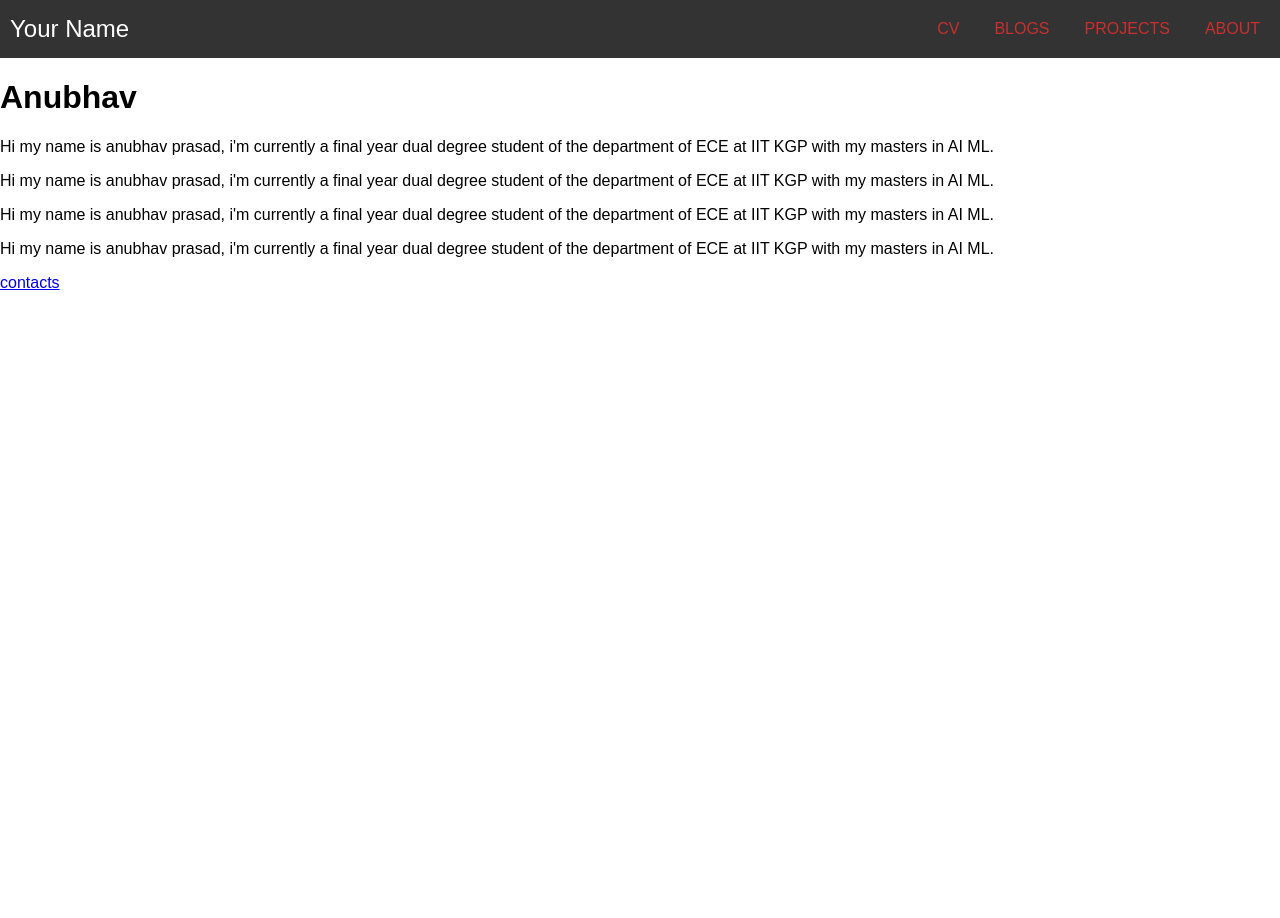
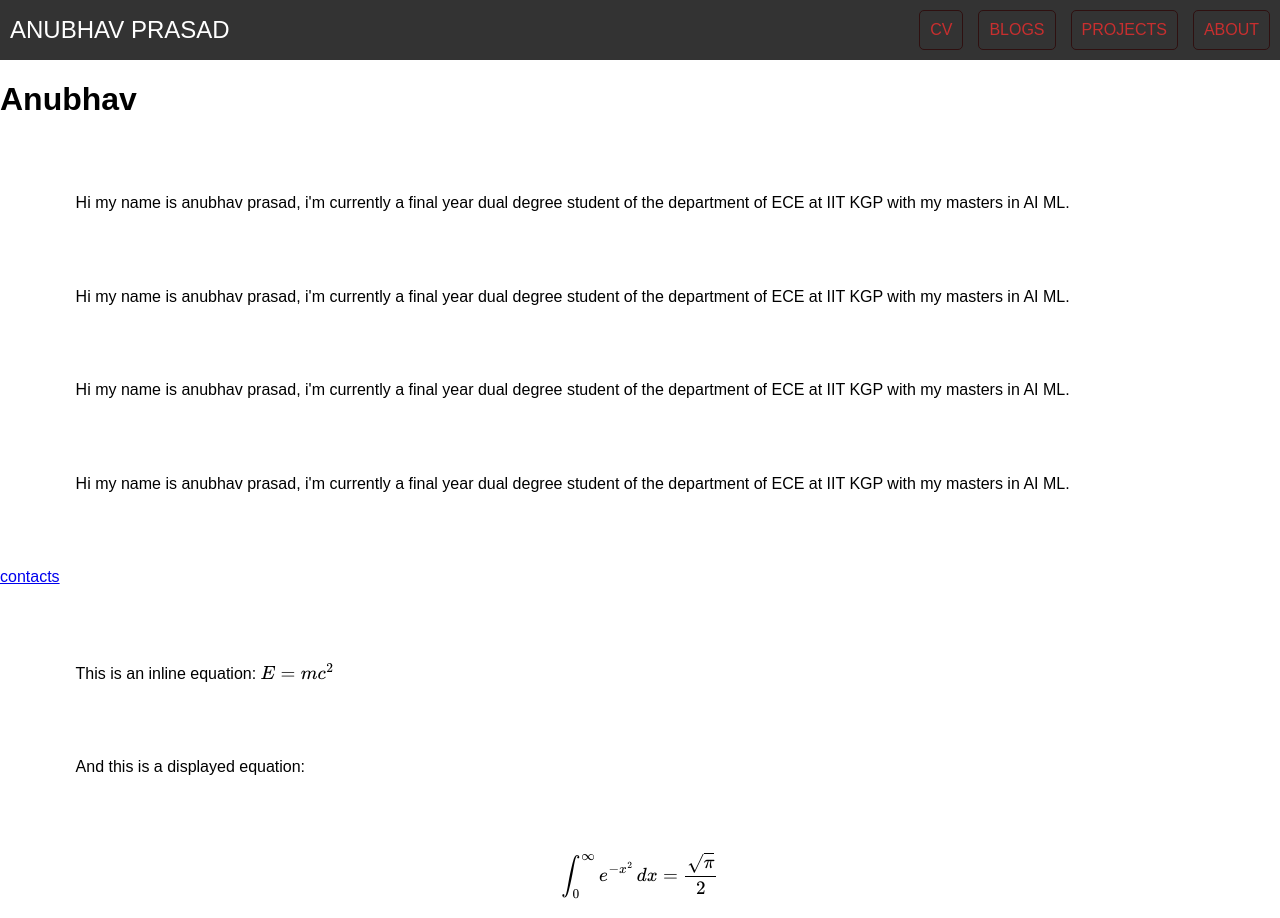
Before and after one commit to Anubhav3084/anubhav, a plain HTML site: page index.html in a window 1280 px wide. Before the commit the page ends 800 px from the top, so only its background shows below. Drawn offline with nearby package versions, Linux system fonts and the light colour scheme; some packages are replaced by stand-ins of ours.

Commit message:
updatedfiles

```diff
--- a/index.html
+++ b/index.html
@@ -1,25 +1,51 @@
 <html lang="en">
+
 <head>
     <meta charset="UTF-8">
     <meta name="viewport" content="width=device-width, initial-scale=1.0">
     <title>Document</title>
     <link rel="stylesheet" href="styles.css">
+    <!-- Step 1: Include MathJax -->
+    <script type="text/javascript" async
+        src="https://cdnjs.cloudflare.com/ajax/libs/mathjax/2.7.7/MathJax.js?config=TeX-MML-AM_CHTML">
+        </script>
+    <!-- Step 2: Configure MathJax -->
+    <script type="text/x-mathjax-config">
+        MathJax.Hub.Config({
+            tex2jax: {
+            inlineMath: [['$', '$'], ['\\(', '\\)']],
+            processEscapes: true
+    }
+  });
+</script>
 </head>
 <header>
-        <div id="name">Your Name</div>
+    <div id="name">ANUBHAV PRASAD</div>
     <nav>
-            <a href="/anubhav/Anubhav_Prasad_CV.pdf">CV</a>
-            <a href="/anubhav/blogs.html">BLOGS</a>
-            <a href="/anubhav/projects.html">PROJECTS</a>
-            <a href="/anubhav/about.html">ABOUT</a>
+        <a href="/anubhav/navs/Anubhav_Prasad_CV.pdf">CV</a>
+        <a href="/anubhav/navs/blogs.html">BLOGS</a>
+        <a href="/anubhav/navs/projects.html">PROJECTS</a>
+        <a href="/anubhav/navs/about.html">ABOUT</a>
     </nav>
 </header>
+
 <body>
     <h1>Anubhav</h1>
-        <p>Hi my name is anubhav prasad, i'm currently a final year dual degree student of the department of ECE at IIT KGP with my masters in AI ML.</p>
-        <p>Hi my name is anubhav prasad, i'm currently a final year dual degree student of the department of ECE at IIT KGP with my masters in AI ML.</p>
-        <p>Hi my name is anubhav prasad, i'm currently a final year dual degree student of the department of ECE at IIT KGP with my masters in AI ML.</p>
-        <p>Hi my name is anubhav prasad, i'm currently a final year dual degree student of the department of ECE at IIT KGP with my masters in AI ML.</p>
-        <a href="/anubhav/contact.html">contacts</a>
+    <p>Hi my name is anubhav prasad, i'm currently a final year dual degree student of the department of ECE at IIT KGP
+        with my masters in AI ML.</p>
+    <p>Hi my name is anubhav prasad, i'm currently a final year dual degree student of the department of ECE at IIT KGP
+        with my masters in AI ML.</p>
+    <p>Hi my name is anubhav prasad, i'm currently a final year dual degree student of the department of ECE at IIT KGP
+        with my masters in AI ML.</p>
+    <p>Hi my name is anubhav prasad, i'm currently a final year dual degree student of the department of ECE at IIT KGP
+        with my masters in AI ML.</p>
+    <a href="/anubhav/navs/contact.html">contacts</a>
+    <p>This is an inline equation: \(E=mc^2\)</p>
+
+    <p>And this is a displayed equation:</p>
+    \[
+    \int_{0}^{\infty} e^{-x^2} \, dx = \frac{\sqrt{\pi}}{2}
+    \]
 </body>
+
 </html>
--- a/styles.css
+++ b/styles.css
@@ -1,5 +1,10 @@
 body {
     margin: 0;
+    font-family: 'Arial', sans-serif;
+}
+
+body p {
+    margin: 2cm;
     font-family: 'Arial', sans-serif;
 }
 
@@ -28,6 +33,14 @@ nav a {
     position: relative;
     padding: 10px;
     cursor: pointer;
+    border: 1px solid #2f1010; /* Add border to create the box effect */
+    border-radius: 5px; /* Optional: Add rounded corners */
+    transition: background-color 0.3s ease-in-out; /* Add transition effect */
+}
+
+nav a:hover {
+    background-color: #2f1010; /* Change background color on hover */
+    color: white; /* Change text color on hover */
 }
 
 nav a::before {
```
Also changed, not shown: navs/about.html (renamed from about.html), navs/blogs.html (renamed from blogs.html), navs/contact.html (renamed from contact.html), navs/projects.html (renamed from projects.html), 3 other files. Lines whose indentation alone changed are shown as unchanged.
